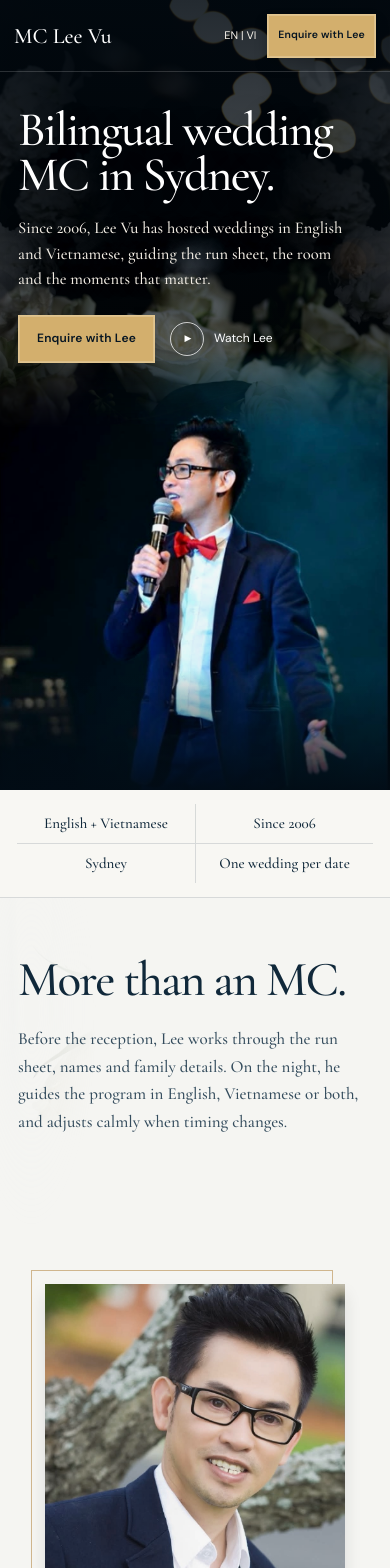
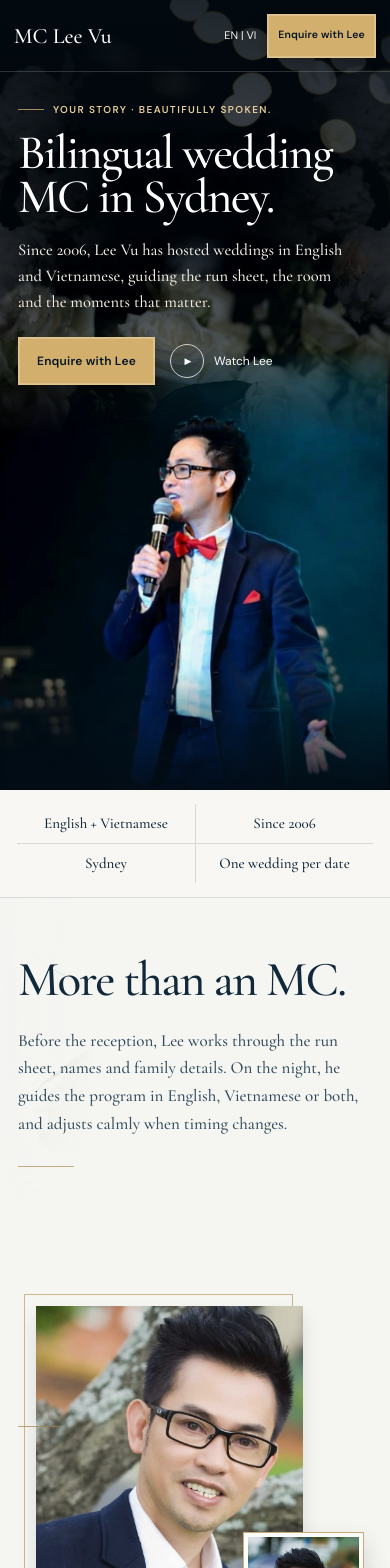
Before and after one commit to ohlalahahaha/mcleevu-wedding-mc, a React (Vite) app: page / in a window 390 px wide. Shown: the top 1568 px of the page. Built offline with nearby package versions, Linux system fonts and the light colour scheme.

Commit message:
Apply real Flower Touch polish to Lee Vu site

```diff
--- a/scripts/client-proof.mjs
+++ b/scripts/client-proof.mjs
@@ -21,10 +21,14 @@ async function assertPage(width, height, name) {
     hero: document.querySelector('.hero')?.getBoundingClientRect().toJSON(),
     portrait: document.querySelector('.hero-portrait img')?.getBoundingClientRect().toJSON(),
     imageSrc: document.querySelector('.hero-portrait img')?.getAttribute('src'),
+    eyebrow: document.querySelector('.hero-eyebrow')?.textContent?.trim() || '',
+    aboutImageSrcs: [...document.querySelectorAll('.about-portrait-composition img')].map(img => img.getAttribute('src')),
   }));
   if (metrics.scrollWidth > metrics.innerWidth) throw new Error(name + ': horizontal overflow ' + JSON.stringify(metrics));
   if (!metrics.title) throw new Error(name + ': missing hero title');
   if (metrics.imageSrc !== '/media/lee-vu-stage.jpg') throw new Error(name + ': wrong hero identity asset');
+  if (!metrics.eyebrow) throw new Error(name + ': missing hero editorial eyebrow');
+  if (!metrics.aboutImageSrcs.includes('/media/lee-vu-portrait-navy.jpg') || !metrics.aboutImageSrcs.includes('/media/lee-vu-portrait-blue.jpg')) throw new Error(name + ': missing real Lee editorial portrait pair');
   for (const key of ['brand','lang','cta']) {
     const r = metrics[key];
     if (!r || r.width < 1 || r.height < 1 || r.left < 0 || r.right > width + 1) throw new Error(name + ': header control clipped: ' + key);
--- a/src/main.jsx
+++ b/src/main.jsx
@@ -74,12 +74,12 @@ function App(){
         <div className="hero-atmosphere" aria-hidden="true"></div>
         <div className="hero-portrait"><img src="/media/lee-vu-stage.jpg" alt={realPhotoAlt+' holding a microphone'} fetchPriority="high"/></div>
         <div className="hero-inner">
-          <div className="hero-copy"><h1 id="hero-title">{t.heroTitle}</h1><p className="hero-lead">{t.heroBody}</p><div className="hero-actions"><button className="button button-gold" type="button" onClick={scrollToEnquiry}>{t.enquire}</button><a className="video-link" href="#video"><span className="play-dot" aria-hidden="true">▶</span>{lang==='en'?'Watch Lee':'Xem Lê Vũ'}</a></div></div>
+          <div className="hero-copy">{t.heroEyebrow?<p className="hero-eyebrow">{t.heroEyebrow}</p>:null}<h1 id="hero-title">{t.heroTitle}</h1><p className="hero-lead">{t.heroBody}</p><div className="hero-actions"><button className="button button-gold" type="button" onClick={scrollToEnquiry}>{t.enquire}</button><a className="video-link" href="#video"><span className="play-dot" aria-hidden="true">▶</span>{lang==='en'?'Watch Lee':'Xem Lê Vũ'}</a></div></div>
         </div>
       </section>
       <section className="trust-strip" aria-label={lang==='vi'?'Thông tin về Lê Vũ':'Lee Vu facts'}>{t.trust.map(item=><strong key={item}>{item}</strong>)}</section>
       <section className="story-band" id="about" aria-labelledby="about-title">
-        <div className="about-panel"><div className="section-copy"><h2 id="about-title">{t.aboutTitle}</h2><p>{t.aboutBody}</p></div><figure className="about-photo"><img src="/media/lee-vu-portrait-navy.jpg" alt={realPhotoAlt} loading="lazy"/></figure></div>
+        <div className="about-panel"><div className="section-copy"><h2 id="about-title">{t.aboutTitle}</h2><p>{t.aboutBody}</p></div><div className="about-portrait-composition"><figure className="about-photo about-photo-primary"><img src="/media/lee-vu-portrait-navy.jpg" alt={realPhotoAlt} loading="lazy"/></figure><figure className="about-photo-inset"><img src="/media/lee-vu-portrait-blue.jpg" alt="" loading="lazy"/></figure></div></div>
         <aside className="identity-note"><span>{lang==='vi'?'Ngoài sân khấu':'Beyond the microphone'}</span><p>{lang==='vi'?'Ngoài sân khấu, Lê Vũ làm việc trong lĩnh vực đo thị lực và thính học, đồng thời nhiều năm đồng hành cùng cộng đồng người Việt tại Sydney.':'Away from the microphone, Lee works in optometry and audiology and has spent years supporting Sydney’s Vietnamese community.'}</p><a href="https://business.fairfieldcity.nsw.gov.au/Business-Directory/Acoustic-Hearing-Care" target="_blank" rel="noreferrer">{t.healthLink}</a></aside>
         <section className="sydney-moment" aria-labelledby="sydney-title"><div className="sydney-image" aria-hidden="true"></div><div className="sydney-overlay" aria-hidden="true"></div><div className="sydney-copy"><p className="sydney-label">{lang==='vi'?'Sydney · Anh + Việt':'Sydney · English + Vietnamese'}</p><h2 id="sydney-title">{t.sydneyTitle}</h2><p>{t.sydneyBody}</p></div></section>
       </section>
--- a/src/styles.css
+++ b/src/styles.css
@@ -35,20 +35,20 @@ section[id]{scroll-margin-top:84px}
 .hero-atmosphere{position:absolute;inset:0;z-index:-4;background:url('/media/decor/wedding-roses-candles.jpg') center 56%/cover no-repeat;filter:saturate(.76) brightness(.55) contrast(1.04)}
 .hero-atmosphere::before,.hero-atmosphere::after{content:'';position:absolute;top:-5%;bottom:-8%;width:36%;background:url('/media/decor/flowers-dark.jpg') center/cover no-repeat;opacity:.7;filter:brightness(1.1) saturate(.72);pointer-events:none;-webkit-mask-image:linear-gradient(90deg,#000 0,#000 36%,transparent 100%);mask-image:linear-gradient(90deg,#000 0,#000 36%,transparent 100%)}
 .hero-atmosphere::before{left:-7%}.hero-atmosphere::after{right:-7%;transform:scaleX(-1)}
-.hero::before{content:'';position:absolute;inset:0;z-index:-3;background:linear-gradient(90deg,rgba(2,11,19,.82),rgba(2,11,19,.46) 40%,rgba(2,11,19,.13) 66%,rgba(2,11,19,.42))}
+.hero::before{content:'';position:absolute;inset:0;z-index:-3;background:linear-gradient(90deg,rgba(2,11,19,.9),rgba(2,11,19,.58) 38%,rgba(2,11,19,.1) 64%,rgba(2,11,19,.38))}
 .hero::after{content:'';position:absolute;left:0;right:0;bottom:0;height:110px;z-index:-1;background:linear-gradient(transparent,rgba(2,12,21,.82))}
 .hero-inner{position:relative;width:min(1220px,calc(100% - 80px));min-height:760px;margin:0 auto;display:grid;grid-template-columns:minmax(0,.92fr) minmax(480px,.9fr);align-items:end;gap:18px}
-.hero-copy{position:relative;z-index:4;max-width:610px;padding:252px 0 104px;text-shadow:0 4px 30px rgba(0,0,0,.34)}.hero h1{margin:0;font:500 clamp(64px,5.8vw,88px)/.9 var(--serif);letter-spacing:-.04em;text-wrap:balance}.hero-lead{max-width:550px;margin:24px 0 0;color:#f2ede4;font:500 20px/1.55 var(--serif);text-shadow:0 2px 18px rgba(0,0,0,.34)}
+.hero-copy{position:relative;z-index:4;max-width:590px;padding:232px 0 104px;text-shadow:0 4px 30px rgba(0,0,0,.34)}.hero-eyebrow{display:flex;align-items:center;gap:13px;margin:0 0 19px;color:#e6cb99;font:600 11px/1.35 var(--sans);letter-spacing:.17em;text-transform:uppercase;text-shadow:none}.hero-eyebrow::before{content:'';width:38px;height:1px;background:rgba(211,175,109,.78)}.hero h1{margin:0;font:500 clamp(64px,5.8vw,88px)/.9 var(--serif);letter-spacing:-.04em;text-wrap:balance}.hero-lead{max-width:540px;margin:24px 0 0;color:#f2ede4;font:500 20px/1.55 var(--serif);text-shadow:0 2px 18px rgba(0,0,0,.34)}
 .hero-actions{display:flex;align-items:center;gap:24px;margin-top:31px}.hero-actions .button{min-width:142px}.video-link{display:inline-flex;align-items:center;gap:10px;color:#fff;text-decoration:none;font-size:12px}.play-dot{width:34px;height:34px;border:1px solid rgba(255,255,255,.74);border-radius:50%;display:grid;place-items:center;font-size:9px;padding-left:2px}
-.hero-portrait{position:absolute;top:0;right:0;bottom:0;z-index:1;width:min(54%,780px);pointer-events:none}
-.hero-portrait img{position:absolute;inset:0;width:100%;height:100%;object-fit:cover;object-position:42% 15%;filter:saturate(.88) contrast(1.05) brightness(.97);-webkit-mask-image:linear-gradient(90deg,transparent 0,#000 32%);mask-image:linear-gradient(90deg,transparent 0,#000 32%)}
+.hero-portrait{position:absolute;top:0;right:0;bottom:0;z-index:1;width:min(52%,760px);pointer-events:none}
+.hero-portrait img{position:absolute;inset:0;width:100%;height:100%;object-fit:cover;object-position:42% 15%;filter:saturate(.88) contrast(1.05) brightness(.97);-webkit-mask-image:linear-gradient(90deg,transparent 0,#000 28%);mask-image:linear-gradient(90deg,transparent 0,#000 28%)}
 .hero-portrait::after{content:'';position:absolute;left:0;right:0;bottom:0;height:150px;background:linear-gradient(transparent,rgba(2,12,21,.94))}
 
 .trust-strip{height:100px;padding:0 max(40px,calc((100% - 1180px)/2));display:grid;grid-template-columns:repeat(4,1fr);align-items:center;background:#f8f7f3;border-bottom:1px solid var(--line)}.trust-strip strong{padding:0 28px;text-align:center;font:500 19px/1.25 var(--serif)}.trust-strip strong+strong{border-left:1px solid var(--line)}
 
-.story-band{display:grid;grid-template-columns:50% 14% 36%;min-height:560px;background:var(--ivory);overflow:hidden}.about-panel{position:relative;min-width:0;padding:80px 46% 70px max(48px,calc((100vw - 1180px)/2));background:var(--ivory);overflow:hidden}.about-panel::before{content:'';position:absolute;left:-9%;top:-14%;width:34%;height:58%;background:url('/media/decor/roses-light.jpg') center/cover;opacity:.12;-webkit-mask-image:radial-gradient(ellipse,#000 8%,transparent 70%);mask-image:radial-gradient(ellipse,#000 8%,transparent 70%)}
-.section-copy{position:relative;z-index:2;max-width:420px}.section-copy h2{margin:0;font:500 clamp(48px,4.2vw,66px)/.97 var(--serif);letter-spacing:-.035em}.section-copy p{margin:22px 0 0;color:#344c5d;font:500 18px/1.65 var(--serif)}
-.about-photo{position:absolute;right:5.5%;bottom:4%;width:min(41%,460px);height:88%;margin:0}.about-photo::before{content:'';position:absolute;top:-14px;left:-14px;width:100%;height:100%;border:1px solid rgba(183,139,72,.58);z-index:0}.about-photo img{position:relative;z-index:1;width:100%;height:100%;object-fit:cover;object-position:center 20%;filter:saturate(.72) contrast(1) brightness(.98);box-shadow:0 12px 16px rgba(21,32,38,.12)}
+.story-band{display:grid;grid-template-columns:50% 14% 36%;min-height:580px;background:var(--ivory);overflow:hidden}.about-panel{position:relative;min-width:0;padding:88px 48% 78px max(48px,calc((100vw - 1180px)/2));background:var(--ivory);overflow:hidden}.about-panel::before{content:'';position:absolute;left:-9%;top:-14%;width:34%;height:58%;background:url('/media/decor/roses-light.jpg') center/cover;opacity:.09;-webkit-mask-image:radial-gradient(ellipse,#000 8%,transparent 70%);mask-image:radial-gradient(ellipse,#000 8%,transparent 70%)}
+.section-copy{position:relative;z-index:3;max-width:410px}.section-copy::after{content:'';display:block;width:72px;height:1px;margin-top:34px;background:rgba(169,127,66,.62)}.section-copy h2{margin:0;font:500 clamp(48px,4.2vw,66px)/.96 var(--serif);letter-spacing:-.035em}.section-copy p{margin:24px 0 0;color:#344c5d;font:500 18px/1.68 var(--serif)}
+.about-portrait-composition{position:absolute;z-index:2;right:3.5%;bottom:5%;width:min(45%,480px);height:88%}.about-portrait-composition::after{content:'';position:absolute;left:-44px;top:35%;width:62px;height:1px;background:rgba(169,127,66,.68);z-index:4}.about-photo{margin:0}.about-photo-primary{position:absolute;inset:0 16% 0 0}.about-photo-primary::before{content:'';position:absolute;top:-14px;left:-14px;width:100%;height:100%;border:1px solid rgba(183,139,72,.58);z-index:0}.about-photo-primary img{position:relative;z-index:1;width:100%;height:100%;object-fit:cover;object-position:center 20%;filter:saturate(.74) contrast(1.01) brightness(.99);box-shadow:0 14px 22px rgba(21,32,38,.13)}.about-photo-inset{position:absolute;right:0;bottom:8%;z-index:3;width:36%;height:41%;margin:0;padding:5px;background:var(--paper);border:1px solid rgba(183,139,72,.72);box-shadow:0 12px 24px rgba(10,28,40,.16)}.about-photo-inset img{width:100%;height:100%;object-fit:cover;object-position:center 18%;filter:saturate(.78) contrast(1.02) brightness(.99)}
 .identity-note{display:flex;flex-direction:column;justify-content:center;gap:18px;padding:44px 28px;background:#fbfbf8;border-left:1px solid var(--line);border-right:1px solid var(--line);text-align:center}.identity-note span{color:#956f38;font:600 12px/1.45 var(--sans);letter-spacing:.04em}.identity-note p{margin:0;font:500 18px/1.43 var(--serif)}.identity-note a{font-size:12px;text-underline-offset:4px;text-decoration-color:var(--gold-deep)}
 .sydney-moment{position:relative;isolation:isolate;min-height:560px;overflow:hidden;color:#fff;background:var(--navy);border-left:1px solid rgba(183,139,72,.4)}.sydney-image{position:absolute;inset:0;z-index:-3;background:url('/media/decor/sydney-harbour.jpg') center/cover no-repeat;filter:saturate(.77) brightness(.66)}.sydney-overlay{position:absolute;inset:0;z-index:-2;background:linear-gradient(180deg,rgba(5,18,31,.08),rgba(5,18,31,.65) 74%,rgba(5,18,31,.86))}.sydney-moment::after{content:'';position:absolute;right:-16%;bottom:-20%;width:62%;height:54%;background:url('/media/decor/wedding-roses-candles.jpg') 68% 70%/160% auto no-repeat;opacity:.48;-webkit-mask-image:radial-gradient(ellipse,#000 5%,transparent 72%);mask-image:radial-gradient(ellipse,#000 5%,transparent 72%)}.sydney-copy{position:absolute;z-index:2;left:8%;right:8%;bottom:9%}.sydney-label{margin:0 0 12px;color:#e6cb99;font:600 12px/1.4 var(--sans);letter-spacing:.04em}.sydney-copy h2{max-width:520px;margin:0;font:500 clamp(38px,3vw,52px)/.98 var(--serif);letter-spacing:-.03em}.sydney-copy>p:last-child{max-width:510px;margin:16px 0 0;color:#f2ede5;font:500 17px/1.58 var(--serif)}
 
@@ -67,26 +67,27 @@ a.button{text-decoration:none;display:inline-flex;align-items:center;justify-con
 footer{background:#04121e;color:#fff;padding:25px max(48px,calc((100vw - 1180px)/2)) 21px;border-top:1px solid rgba(255,255,255,.08)}.footer-inner{display:flex;align-items:center;justify-content:space-between;gap:30px}.footer-brand small{font-size:12px;color:#c0c9cd}.footer-inner>p{margin:0;color:#bac4c8;font-size:12px}
 
 @media(max-width:980px){
-  .desktop-nav{display:none}.story-band{grid-template-columns:58% 42%}.identity-note{display:none}.media-inner{grid-template-columns:1fr}.video-column{padding-right:max(42px,calc((100vw - 760px)/2));padding-left:max(42px,calc((100vw - 760px)/2))}.availability-section{margin:44px max(42px,calc((100vw - 760px)/2));padding:44px 40px}.closing-band{grid-template-columns:1fr 1fr}
-  .hero,.hero-inner{min-height:800px}.hero-inner{width:100%;display:block}.hero-copy{max-width:540px;padding:180px 26px 0}.hero-portrait{top:auto;bottom:0;left:0;width:100%;height:460px}.hero-portrait img{object-position:58% 0;-webkit-mask-image:linear-gradient(180deg,transparent 0,#000 18%);mask-image:linear-gradient(180deg,transparent 0,#000 18%)}.hero-portrait::after{height:120px}
+  .desktop-nav{display:none}.story-band{grid-template-columns:58% 42%}.identity-note{display:none}.about-panel{padding-right:48%}.about-portrait-composition{right:3%;width:45%}.about-photo-inset{width:39%;height:38%}.media-inner{grid-template-columns:1fr}.video-column{padding-right:max(42px,calc((100vw - 760px)/2));padding-left:max(42px,calc((100vw - 760px)/2))}.availability-section{margin:44px max(42px,calc((100vw - 760px)/2));padding:44px 40px}.closing-band{grid-template-columns:1fr 1fr}
+  .hero,.hero-inner{min-height:800px}.hero-inner{width:100%;display:block}.hero-copy{max-width:520px;padding:166px 26px 0}.hero-portrait{top:auto;bottom:0;left:0;width:100%;height:460px}.hero-portrait img{object-position:58% 0;-webkit-mask-image:linear-gradient(180deg,transparent 0,#000 18%);mask-image:linear-gradient(180deg,transparent 0,#000 18%)}.hero-portrait::after{height:120px}
 }
 
 @media(max-width:640px){
   .site-header{height:72px;padding:0 14px;gap:7px}.brand span{font-size:22px;white-space:nowrap}.site-header .brand small{display:none}.header-actions{margin-left:auto;gap:5px;min-width:0}.lang-toggle{min-width:44px;min-height:44px;font-size:11px;white-space:nowrap}.button-small{min-height:44px;padding-inline:10px;font-size:10.5px;white-space:nowrap}
-  .hero{min-height:790px}.hero-atmosphere{background-position:47% center}.hero-atmosphere::before,.hero-atmosphere::after{width:68%;opacity:.58}.hero-atmosphere::before{left:-34%}.hero-atmosphere::after{right:-34%}.hero::before{background:linear-gradient(180deg,rgba(2,11,19,.76),rgba(2,11,19,.3) 44%,rgba(2,11,19,.82))}.hero-inner{width:100%;min-height:790px;display:block}.hero-copy{padding:108px 18px 0;max-width:365px;text-shadow:0 4px 26px rgba(0,0,0,.38)}.hero h1{font-size:clamp(44px,12.4vw,52px);line-height:.93;letter-spacing:-.035em}.hero-lead{font-size:16.5px;line-height:1.55;max-width:340px;margin-top:18px}.hero-actions{margin-top:22px;gap:15px}.hero-actions .button{min-width:126px;min-height:48px;padding-inline:18px}.video-link{font-size:12px}.hero-portrait{top:auto;bottom:0;left:0;width:100%;height:440px}.hero-portrait img{object-position:58% 0;-webkit-mask-image:linear-gradient(180deg,transparent 0,#000 18%);mask-image:linear-gradient(180deg,transparent 0,#000 18%)}
+  .hero{min-height:790px}.hero-atmosphere{background-position:47% center}.hero-atmosphere::before,.hero-atmosphere::after{width:68%;opacity:.58}.hero-atmosphere::before{left:-34%}.hero-atmosphere::after{right:-34%}.hero::before{background:linear-gradient(180deg,rgba(2,11,19,.8),rgba(2,11,19,.34) 44%,rgba(2,11,19,.84))}.hero-inner{width:100%;min-height:790px;display:block}.hero-copy{padding:103px 18px 0;max-width:365px;text-shadow:0 4px 26px rgba(0,0,0,.38)}.hero-eyebrow{gap:9px;margin-bottom:14px;font-size:10px;letter-spacing:.14em}.hero-eyebrow::before{width:26px}.hero h1{font-size:clamp(44px,12.4vw,52px);line-height:.93;letter-spacing:-.035em}.hero-lead{font-size:16.5px;line-height:1.55;max-width:340px;margin-top:18px}.hero-actions{margin-top:22px;gap:15px}.hero-actions .button{min-width:126px;min-height:48px;padding-inline:18px}.video-link{font-size:12px}.hero-portrait{top:auto;bottom:0;left:0;width:100%;height:440px}.hero-portrait img{object-position:58% 0;-webkit-mask-image:linear-gradient(180deg,transparent 0,#000 20%);mask-image:linear-gradient(180deg,transparent 0,#000 20%)}
   .trust-strip{height:auto;padding:14px 17px;grid-template-columns:1fr 1fr}.trust-strip strong{padding:10px 6px;font-size:15px}.trust-strip strong:nth-child(3){border-left:0}.trust-strip strong:nth-child(n+3){border-top:1px solid var(--line)}
-  .story-band{display:block}.about-panel{min-height:760px;padding:58px 18px 405px}.section-copy{max-width:none}.section-copy h2{font-size:49px}.section-copy p{font-size:17px;line-height:1.62}.about-photo{left:50%;right:auto;bottom:34px;width:min(78%,300px);height:340px;transform:translateX(-50%)}.about-photo::before{top:-14px;left:-14px}.about-photo img{width:100%;height:100%;object-position:center 0;box-shadow:0 10px 16px rgba(21,32,38,.11)}
+  .story-band{display:block}.about-panel{min-height:840px;padding:58px 18px 475px}.section-copy{max-width:none}.section-copy::after{width:56px;margin-top:28px}.section-copy h2{font-size:49px}.section-copy p{font-size:17px;line-height:1.64}.about-portrait-composition{left:50%;right:auto;bottom:42px;width:min(82%,318px);height:390px;transform:translateX(-50%)}.about-portrait-composition::after{left:-18px;top:31%;width:42px}.about-photo-primary{inset:0 16% 18px 0}.about-photo-primary::before{top:-12px;left:-12px}.about-photo-primary img{object-position:center 12%;box-shadow:0 12px 18px rgba(21,32,38,.12)}.about-photo-inset{right:-3%;bottom:0;width:38%;height:42%;padding:4px}.about-photo-inset img{object-position:center 16%}
   .identity-note{display:flex;min-height:220px;padding:40px 30px}.identity-note span{font-size:12px}.identity-note p{font-size:18px;line-height:1.45;max-width:300px;margin:0 auto}.sydney-moment{min-height:410px}.sydney-copy{left:18px;right:18px;bottom:9%}.sydney-label{font-size:12px}.sydney-copy h2{font-size:40px}.sydney-copy>p:last-child{font-size:15.5px}.sydney-moment::after{width:80%;right:-38%}
   .video-column{min-height:660px;grid-template-columns:1fr;padding:56px 18px 62px;gap:34px}.media-copy h2{font-size:44px}.media-copy p{font-size:16px}.video-frame{width:min(100%,280px);justify-self:center}.availability-section{margin:0 18px 48px;padding:44px 20px}.availability-intro h2{font-size:44px}.availability-intro p{font-size:16.5px}.availability-card{padding:20px}.date-row,.form-grid{grid-template-columns:1fr}.form-grid .full{grid-column:auto}.date-row .button{min-width:0}.date-checker>label,.form-grid label>span{font-size:12px}
   .closing-band{display:block}.contact-section,.faq-section{min-height:auto;padding:50px 18px}.faq-section{border-left:0;border-top:1px solid rgba(255,255,255,.08)}.contact-section h2,.faq-section h2{font-size:40px}.contact-links{grid-template-columns:1fr;margin-top:28px}.contact-links small{font-size:12px}.footer-inner{align-items:flex-end}.footer-brand span{font-size:21px}.footer-brand small{font-size:12px}.footer-inner>p{font-size:12px}
 }
 
-@media(max-width:380px){.site-header{padding-inline:10px;gap:4px}.brand span{font-size:20px}.header-actions{gap:3px}.button-small{padding-inline:8px;font-size:10px}.hero,.hero-inner{min-height:815px}.hero-copy{padding:101px 15px 0}.hero h1{font-size:43px}.hero-lead{font-size:16px}.hero-actions{gap:10px;flex-wrap:wrap}.hero-portrait{height:410px}.availability-section,.contact-section,.faq-section{padding-left:15px;padding-right:15px}.enquiry-actions{display:grid;grid-template-columns:1fr}.button-quiet,.enquiry-actions .button{width:100%}}
+@media(max-width:380px){.site-header{padding-inline:10px;gap:4px}.brand span{font-size:20px}.header-actions{gap:3px}.button-small{padding-inline:8px;font-size:10px}.hero,.hero-inner{min-height:815px}.hero-copy{padding:98px 15px 0}.hero-eyebrow{font-size:9.5px;letter-spacing:.12em}.hero h1{font-size:43px}.hero-lead{font-size:16px}.hero-actions{gap:10px;flex-wrap:wrap}.hero-portrait{height:410px}.about-panel{min-height:825px;padding-bottom:458px}.about-portrait-composition{width:min(81%,300px);height:372px}.availability-section,.contact-section,.faq-section{padding-left:15px;padding-right:15px}.enquiry-actions{display:grid;grid-template-columns:1fr}.button-quiet,.enquiry-actions .button{width:100%}}
 @media(prefers-reduced-motion:reduce){html{scroll-behavior:auto}*{animation:none!important;transition:none!important}}
 
 @media(min-width:1500px){
   .story-band{grid-template-columns:54% 12% 34%}
   .about-panel{padding:90px clamp(44px,3.2vw,64px) 80px clamp(44px,3.2vw,64px)}
-  .about-photo{width:min(36%,420px);height:84%}
-  .section-copy{max-width:min(480px,40%)}
+  .about-portrait-composition{right:4%;width:min(39%,460px);height:84%}
+  .about-photo-inset{width:35%;height:40%}
+  .section-copy{max-width:min(480px,42%)}
 }
```
